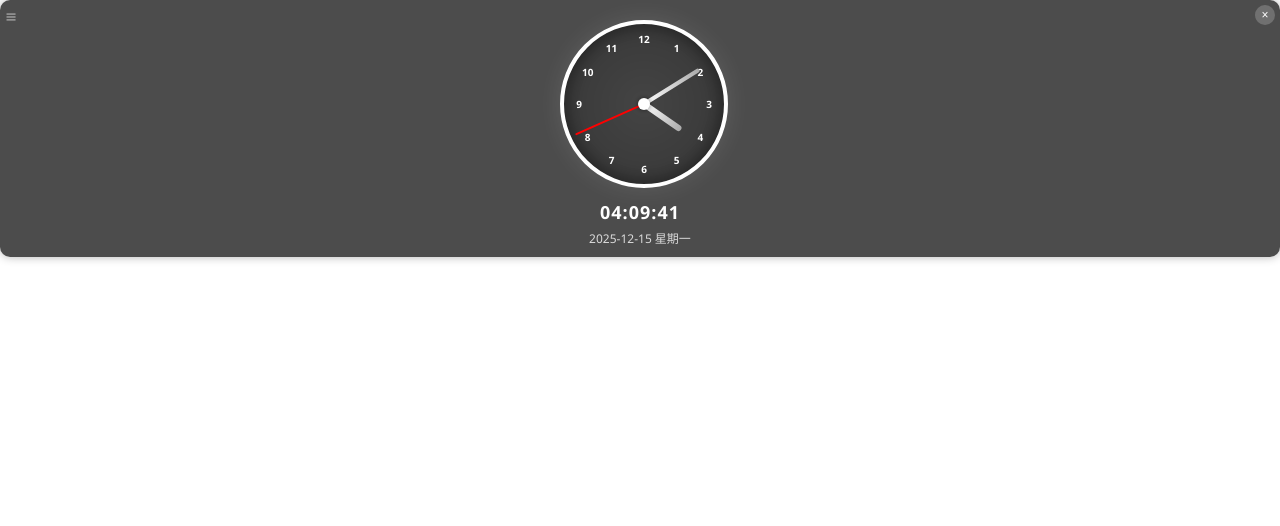
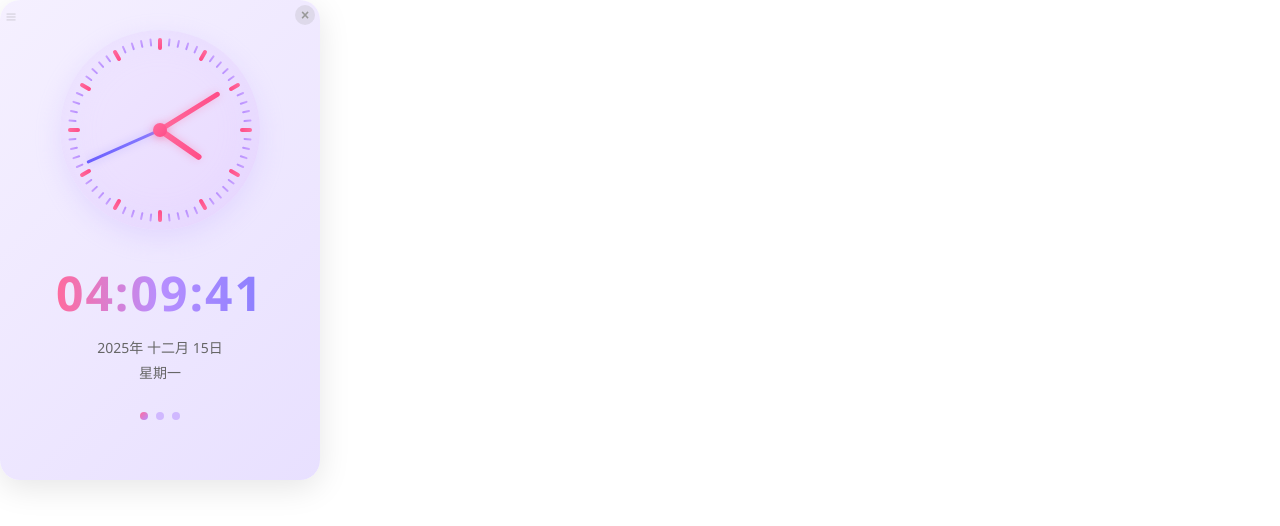
Before and after one commit to longlong007/FloatintClock, an Electron app: page index.html in a window 1280 px wide. Drawn offline with Linux system fonts and the light colour scheme.

Commit message:
beatify ui.

```diff
--- a/config.js
+++ b/config.js
@@ -2,8 +2,8 @@
 module.exports = {
   // 窗口设置
   window: {
-    width: 200,
-    height: 250,
+    width: 320,
+    height: 480,
     transparent: true,
     frame: false,
     alwaysOnTop: true,
--- a/index.html
+++ b/index.html
@@ -20,6 +20,12 @@
         </div>
         <div id="digital-time"></div>
         <div id="date"></div>
+        <div id="weekday"></div>
+        <div class="page-indicator">
+            <div class="indicator-dot active"></div>
+            <div class="indicator-dot"></div>
+            <div class="indicator-dot"></div>
+        </div>
         <div id="controls">
             <button id="close-btn">×</button>
         </div>
--- a/package.json
+++ b/package.json
@@ -26,7 +26,7 @@
     "appId": "com.example.easyclock",
     "productName": "Easy Clock",
     "directories": {
-      "output": "dist"
+      "output": "build"
     },
     "win": {
       "target": "nsis"
--- a/renderer.js
+++ b/renderer.js
@@ -9,29 +9,23 @@ const marksContainer = document.querySelector('.marks');
 
 // 生成时钟刻度
 function createClockMarks() {
-    const numbers = [12, 1, 2, 3, 4, 5, 6, 7, 8, 9, 10, 11];
-    const radius = 65; // 数字距离中心的距离
-    const centerX = 80; // 时钟中心X坐标
-    const centerY = 80; // 时钟中心Y坐标
+    // 生成60个刻度（12个小时刻度 + 48个分钟刻度）
+    for (let i = 0; i < 60; i++) {
+        const mark = document.createElement('div');
+        mark.className = 'mark';
 
-    for (let i = 0; i < 12; i++) {
-        // 计算角度（12点方向为0度）
-        const angle = (i * 30) * (Math.PI / 180); // 转换为弧度
+        // 每5个刻度为一个小时刻度
+        if (i % 5 === 0) {
+            mark.classList.add('hour-mark');
+        } else {
+            mark.classList.add('minute-mark');
+        }
 
-        // 计算数字的位置
-        const x = centerX + radius * Math.sin(angle);
-        const y = centerY - radius * Math.cos(angle);
+        // 旋转刻度
+        const angle = i * 6; // 每个刻度6度
+        mark.style.transform = `translateX(-50%) rotate(${angle}deg)`;
 
-        // 创建数字元素
-        const numberElement = document.createElement('div');
-        numberElement.className = 'mark-text';
-        numberElement.textContent = numbers[i];
-        numberElement.style.position = 'absolute';
-        numberElement.style.left = `${x}px`;
-        numberElement.style.top = `${y}px`;
-        numberElement.style.transform = 'translate(-50%, -50%)';
-
-        marksContainer.appendChild(numberElement);
+        marksContainer.appendChild(mark);
     }
 }
 
@@ -51,19 +45,22 @@ function updateDigitalTime() {
     const secondsStr = String(seconds).padStart(2, '0');
     const timeString = `${hoursStr}:${minutesStr}:${secondsStr}`;
 
-    // 格式化日期
+    // 格式化日期（中文格式）
     const year = now.getFullYear();
-    const month = String(now.getMonth() + 1).padStart(2, '0');
-    const day = String(now.getDate()).padStart(2, '0');
+    const month = now.getMonth() + 1;
+    const day = now.getDate();
+    const monthNames = ['一', '二', '三', '四', '五', '六', '七', '八', '九', '十', '十一', '十二'];
     const weekdays = ['日', '一', '二', '三', '四', '五', '六'];
     const weekday = weekdays[now.getDay()];
-    const dateString = `${year}-${month}-${day} 星期${weekday}`;
+    const dateString = `${year}年 ${monthNames[month - 1]}月 ${day}日`;
+    const weekdayString = `星期${weekday}`;
 
     // 更新数字时间显示
     digitalTime.textContent = timeString;
 
     // 更新日期显示
     document.getElementById('date').textContent = dateString;
+    document.getElementById('weekday').textContent = weekdayString;
 }
 
 // 初始更新
@@ -113,6 +110,10 @@ clockContainer.addEventListener('mousedown', (e) => {
     // 忽略关闭按钮的点击
     if (e.target.id === 'close-btn') return;
 
+    // 阻止默认行为
+    e.preventDefault();
+    e.stopPropagation();
+
     isDragging = true;
 
     // 计算鼠标相对于窗口左上角的偏移量
@@ -128,6 +129,10 @@ clockContainer.addEventListener('mousedown', (e) => {
 document.addEventListener('mousemove', (e) => {
     if (!isDragging) return;
 
+    // 阻止默认行为
+    e.preventDefault();
+    e.stopPropagation();
+
     // 计算新的窗口位置
     const x = e.screenX - offsetX;
     const y = e.screenY - offsetY;
@@ -137,7 +142,11 @@ document.addEventListener('mousemove', (e) => {
 });
 
 // 鼠标释放事件
-document.addEventListener('mouseup', () => {
+document.addEventListener('mouseup', (e) => {
+    if (isDragging) {
+        e.preventDefault();
+        e.stopPropagation();
+    }
     isDragging = false;
     clockContainer.style.cursor = 'default';
 });
--- a/style.css
+++ b/style.css
@@ -5,42 +5,51 @@ body {
     background: transparent;
     overflow: hidden;
     user-select: none;
+    width: 100vw;
+    height: 100vh;
+    position: fixed;
+    top: 0;
+    left: 0;
 }
 
 #clock-container {
     width: 100%;
     height: 100%;
-    background: rgba(0, 0, 0, 0.7);
-    border-radius: 10px;
+    max-width: 320px;
+    max-height: 480px;
+    background: linear-gradient(135deg, #f5f0ff 0%, #e8e0ff 100%);
+    border-radius: 20px;
     display: flex;
     flex-direction: column;
     justify-content: flex-start;
     align-items: center;
-    color: white;
-    box-shadow: 0 0 10px rgba(0, 0, 0, 0.3);
-    backdrop-filter: blur(5px);
+    color: #666;
+    box-shadow: 0 8px 32px rgba(0, 0, 0, 0.1);
     position: relative;
-    padding-top: 10px;
+    padding-top: 20px;
+    overflow: hidden;
+    box-sizing: border-box;
 }
 
 /* 圆形时钟样式 */
 .analog-clock {
-    width: 160px;
-    height: 160px;
+    width: 200px;
+    height: 200px;
     position: relative;
     margin: 10px auto;
+    flex-shrink: 0;
 }
 
 .clock-face {
     width: 100%;
     height: 100%;
-    border: 4px solid #fff;
+    border: none;
     border-radius: 50%;
     position: relative;
-    background: radial-gradient(circle, rgba(0, 0, 0, 0.1) 0%, rgba(0, 0, 0, 0.3) 100%);
+    background: linear-gradient(135deg, #f0e8ff 0%, #e8d8ff 100%);
     box-shadow:
-        inset 0 0 20px rgba(0, 0, 0, 0.5),
-        0 0 20px rgba(255, 255, 255, 0.1);
+        0 8px 24px rgba(200, 180, 255, 0.3),
+        inset 0 0 40px rgba(220, 200, 255, 0.2);
 }
 
 .hand {
@@ -54,36 +63,39 @@ body {
 
 .hour-hand {
     width: 6px;
-    height: 45px;
-    background: linear-gradient(to top, #fff, #aaa);
+    height: 50px;
+    background: linear-gradient(to top, #ff6b9d, #ff4d88);
     z-index: 3;
+    box-shadow: 0 2px 8px rgba(255, 107, 157, 0.4);
 }
 
 .minute-hand {
-    width: 4px;
-    height: 65px;
-    background: linear-gradient(to top, #fff, #aaa);
+    width: 5px;
+    height: 70px;
+    background: linear-gradient(to top, #ff6b9d, #ff4d88);
     z-index: 2;
+    box-shadow: 0 2px 8px rgba(255, 107, 157, 0.4);
 }
 
 .second-hand {
-    width: 2px;
-    height: 75px;
-    background: linear-gradient(to top, red, #f00);
+    width: 3px;
+    height: 80px;
+    background: linear-gradient(to top, #8b7fff, #6b5fff);
     z-index: 1;
+    box-shadow: 0 2px 8px rgba(139, 127, 255, 0.4);
 }
 
 .center-circle {
     position: absolute;
     top: 50%;
     left: 50%;
-    width: 12px;
-    height: 12px;
-    background: #fff;
+    width: 14px;
+    height: 14px;
+    background: linear-gradient(135deg, #ff6b9d, #ff4d88);
     border-radius: 50%;
     transform: translate(-50%, -50%);
     z-index: 4;
-    box-shadow: 0 0 5px rgba(0, 0, 0, 0.5);
+    box-shadow: 0 2px 10px rgba(255, 107, 157, 0.5);
 }
 
 /* 时钟刻度 */
@@ -98,37 +110,55 @@ body {
 
 .mark {
     position: absolute;
-    top: 0;
+    top: 8px;
     left: 50%;
-    width: 2px;
-    height: 10px;
-    background: white;
-    transform-origin: bottom center;
+    width: 4px;
+    height: 12px;
+    border-radius: 2px;
+    transform-origin: 50% 92px;
     transform: translateX(-50%);
 }
 
-/* 使用JavaScript动态定位数字，CSS中只保留基本样式 */
+.mark.hour-mark {
+    background: linear-gradient(to bottom, #ff6b9d, #ff4d88);
+}
 
-.mark-text {
-    font-size: 10px;
-    color: white;
-    font-weight: bold;
-    user-select: none;
-    pointer-events: none;
+.mark.minute-mark {
+    background: linear-gradient(to bottom, #c8a2ff, #b88fff);
+    height: 8px;
+    width: 2px;
 }
 
 #digital-time {
-    font-size: 18px;
+    font-size: 48px;
     font-weight: bold;
-    letter-spacing: 1px;
-    margin-top: 10px;
+    letter-spacing: 2px;
+    margin-top: 20px;
+    background: linear-gradient(90deg, #ff6b9d 0%, #b88fff 50%, #8b7fff 100%);
+    -webkit-background-clip: text;
+    -webkit-text-fill-color: transparent;
+    background-clip: text;
+    flex-shrink: 0;
+    white-space: nowrap;
 }
 
 #date {
-    font-size: 12px;
+    font-size: 14px;
+    margin-top: 12px;
+    color: #666;
+    font-weight: 500;
+    flex-shrink: 0;
+    white-space: nowrap;
+}
+
+#weekday {
+    font-size: 14px;
     margin-top: 5px;
-    opacity: 0.8;
-    margin-bottom: 10px;
+    color: #666;
+    font-weight: 500;
+    margin-bottom: 20px;
+    flex-shrink: 0;
+    white-space: nowrap;
 }
 
 #controls {
@@ -138,21 +168,23 @@ body {
 }
 
 #close-btn {
-    background: rgba(255, 255, 255, 0.2);
+    background: rgba(150, 150, 150, 0.2);
     border: none;
-    color: white;
+    color: #999;
     width: 20px;
     height: 20px;
     border-radius: 50%;
     cursor: pointer;
-    font-size: 12px;
+    font-size: 14px;
     display: flex;
     justify-content: center;
     align-items: center;
+    font-weight: bold;
 }
 
 #close-btn:hover {
-    background: rgba(255, 0, 0, 0.5);
+    background: rgba(255, 107, 157, 0.3);
+    color: #ff6b9d;
 }
 
 /* 拖拽手柄 */
@@ -162,6 +194,28 @@ body {
     top: 5px;
     left: 5px;
     font-size: 16px;
-    opacity: 0.5;
+    opacity: 0.3;
+    color: #999;
     cursor: move;
 }
+
+/* 底部指示器 */
+.page-indicator {
+    display: flex;
+    gap: 8px;
+    margin-top: 10px;
+    margin-bottom: 15px;
+    flex-shrink: 0;
+}
+
+.indicator-dot {
+    width: 8px;
+    height: 8px;
+    border-radius: 50%;
+    background: #d0b8ff;
+    flex-shrink: 0;
+}
+
+.indicator-dot.active {
+    background: linear-gradient(135deg, #ff6b9d, #b88fff);
+}
```
Also changed, not shown: main.js (+13 -2 lines).
